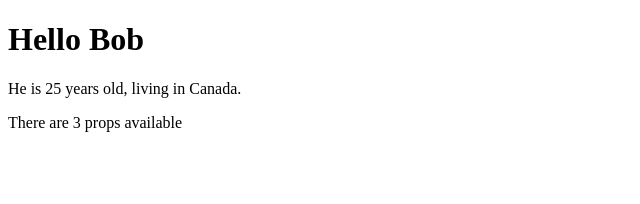
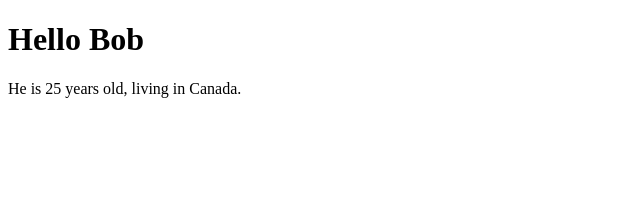
Before and after one commit to glitjch-lab/LinkedIn-Learning-Review-React, a React (Create React App) app: page / in a window 1280 px wide. Shown: the top 204 px of the page, without its empty margins (0-640 px from the left). Built offline with nearby package versions, Linux system fonts and the light colour scheme.

Commit message:
destructered props from the brackets

```diff
--- a/src/index.js
+++ b/src/index.js
@@ -3,13 +3,12 @@ import ReactDOM from 'react-dom/client';
 // import './index.css';
 // import App from './App';
 
-function Hello (props) {
-  const propsCount = Object.keys(props).length
+function Hello ({name, age, country}) {
+
   return (
   <div>
-    <h1>Hello {props.name}</h1>
-    <p>He is {props.age} years old, living in {props.country}.</p>
-    <p>There are {propsCount} props available</p>
+    <h1>Hello {name}</h1>
+    <p>He is {age} years old, living in {country}.</p>
   </div>
   )
 }
```
